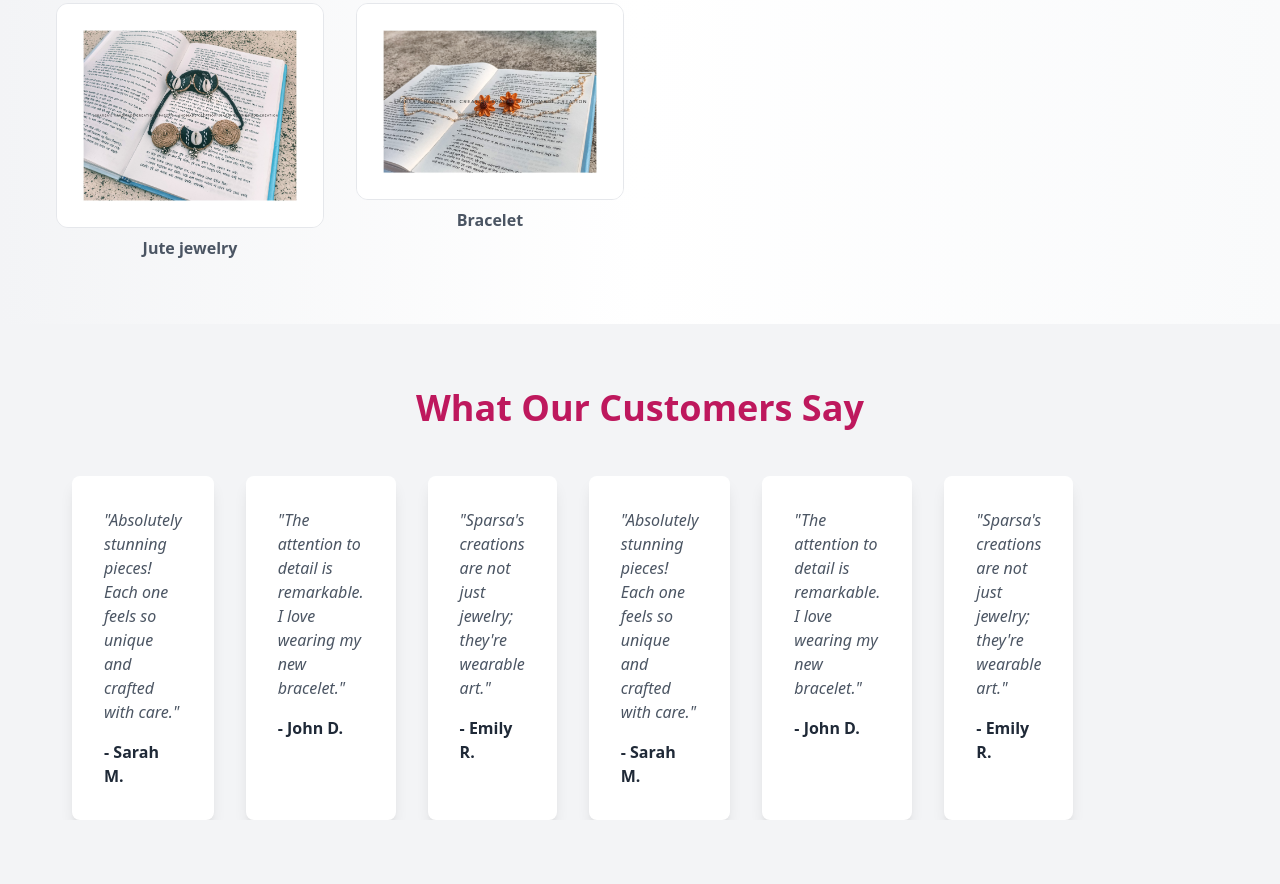
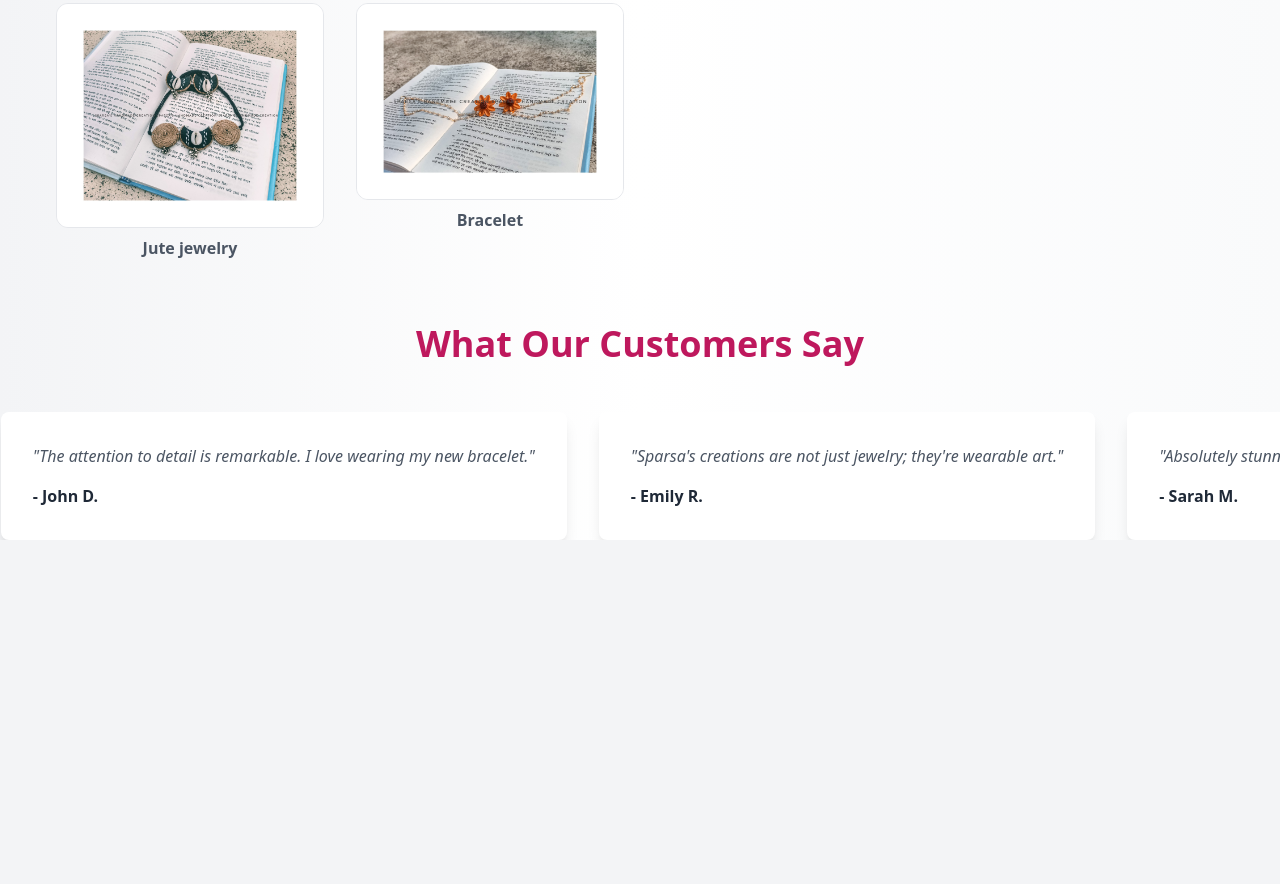
Before and after one commit to raghunath704/Sparsas, a plain HTML site: page index.html in a window 1280 px wide. Shown: the part 805-1689 px from the top of the page. After the commit the page ends 1345 px from the top, so only its background shows below. Drawn offline with nearby package versions, Linux system fonts and the light colour scheme.

Commit message:
Fixed testimonial section

```diff
--- a/index.html
+++ b/index.html
@@ -5,6 +5,7 @@
     <meta name="viewport" content="width=device-width, initial-scale=1.0">
     <title>Sparsa's Handmade</title>
     <link href="https://unpkg.com/tailwindcss@^1.0/dist/tailwind.min.css" rel="stylesheet">
+    <script src="https://code.jquery.com/jquery-3.6.0.min.js"></script>
     <link rel="stylesheet" href="tailwind.css">
     <style>
       @import url('https://fonts.googleapis.com/css2?family=Great+Vibes&display=swap');
@@ -113,88 +114,44 @@
 
   <!-- Customer Satisfaction Slider -->
 
-  <div class="bg-gray-100 py-16 px-10 ">
-
   <h2 class="text-2xl lg:text-4xl font-bold text-center text-pink-700 mb-12">What Our Customers Say</h2>
 
-    <div class="relative container mx-auto px-4">
-
-      <!-- Slider -->
-
-      <div class="overflow-hidden container mx-auto grid grid-cols-2 sm:grid-cols-3 lg:grid-cols-4 gap-8 px-4">
-
-        <div class="flex gap-8 transition-transform duration-300" id="testimonial-slider">
-
-          <!-- Testimonial 1 -->
-
-          <div class="bg-white p-8 rounded-lg shadow-lg min-w-[500px]">
-
+    <div class="relative container mx-auto">
+        <div class="testimonial-container flex">
+            <div class="testimonial bg-white p-8 rounded-lg shadow-lg">
                 <p class="text-gray-600 italic mb-4">"Absolutely stunning pieces! Each one feels so unique and crafted with care."</p>
-
                 <h4 class="text-gray-800 font-bold">- Sarah M.</h4>
-
             </div>
 
-          <!-- Testimonial 2 -->
-
-          <div class="bg-white p-8 rounded-lg shadow-lg min-w-[300px]">
-
+            <div class="testimonial bg-white p-8 rounded-lg shadow-lg">
                 <p class="text-gray-600 italic mb-4">"The attention to detail is remarkable. I love wearing my new bracelet."</p>
-
                 <h4 class="text-gray-800 font-bold">- John D.</h4>
-
             </div>
 
-          <!-- Testimonial 3 -->
-
-          <div class="bg-white p-8 rounded-lg shadow-lg min-w-[300px]">
-
+            <div class="testimonial bg-white p-8 rounded-lg shadow-lg">
                 <p class="text-gray-600 italic mb-4">"Sparsa's creations are not just jewelry; they're wearable art."</p>
-
                 <h4 class="text-gray-800 font-bold">- Emily R.</h4>
-
+            </div>
+          <div class="testimonial bg-white p-8 rounded-lg shadow-lg">
+                <p class="text-gray-600 italic mb-4">"Absolutely stunning pieces! Each one feels so unique and crafted with care."</p>
+                <h4 class="text-gray-800 font-bold">- Sarah M.</h4>
             </div>
 
-          <!-- Testimonial 1 -->
-
-          <div class="bg-white p-8 rounded-lg shadow-lg min-w-[300px]">
-
-            <p class="text-gray-600 italic mb-4">"Absolutely stunning pieces! Each one feels so unique and crafted with care."</p>
-
-            <h4 class="text-gray-800 font-bold">- Sarah M.</h4>
-
+            <div class="testimonial bg-white p-8 rounded-lg shadow-lg">
+                <p class="text-gray-600 italic mb-4">"The attention to detail is remarkable. I love wearing my new bracelet."</p>
+                <h4 class="text-gray-800 font-bold">- John D.</h4>
             </div>
 
-          <!-- Testimonial 2 -->
-
-          <div class="bg-white p-8 rounded-lg shadow-lg min-w-[300px]">
-
-            <p class="text-gray-600 italic mb-4">"The attention to detail is remarkable. I love wearing my new bracelet."</p>
-
-            <h4 class="text-gray-800 font-bold">- John D.</h4>
-
-          </div>
-
-          <!-- Testimonial 3 -->
-
-          <div class="bg-white p-8 rounded-lg shadow-lg min-w-[300px]">
-
+            <div class="testimonial bg-white p-8 rounded-lg shadow-lg">
                 <p class="text-gray-600 italic mb-4">"Sparsa's creations are not just jewelry; they're wearable art."</p>
-
                 <h4 class="text-gray-800 font-bold">- Emily R.</h4>
-
             </div>
 
         </div>
-
-      </div>
-
-    </div>
-
     </div>
 
 </section>
 
-
+    <script src="index.js"></script>
 </body>
 </html>
--- a/index.js
+++ b/index.js
@@ -1,11 +1,22 @@
-const slides = document.querySelector('.slides');
-const totalSlides = document.querySelectorAll('.slide').length;
-let currentIndex = 0;
+$(document).ready(function() {
+  let autoScrollInterval; // Store the interval ID
 
-function showNextSlide() {
-  currentIndex = (currentIndex + 1) % totalSlides; // Loop back to the first slide
-  slides.style.transform = `translateX(-${currentIndex * 100}%)`;
-}
+  function autoScroll() {
+      const container = $(".testimonial-container");
+      const firstTestimonial = container.find(".testimonial:first");
+      const testimonialWidth = firstTestimonial.outerWidth(true);
 
-// Slide every 5 seconds
-setInterval(showNextSlide, 5000);
+      container.animate({
+          scrollLeft: "+=" + testimonialWidth
+      }, 1000, "linear", function() {
+          if (container.scrollLeft() >= (container[0].scrollWidth - container.width())) {
+              container.scrollLeft(0);
+          }
+          clearInterval(autoScrollInterval); // Clear existing interval
+          autoScrollInterval = setTimeout(autoScroll, 3000); // Set new interval
+      });
+  }
+
+  // Start auto-scrolling AFTER the DOM is fully loaded
+  autoScrollInterval = setTimeout(autoScroll, 4000); // Initial delay
+});
--- a/tailwind.css
+++ b/tailwind.css
@@ -21,6 +21,22 @@
 }
 
 
+.testimonial-container {
+  overflow-x: hidden; /* Hide overflow */
+  white-space: nowrap; /* Prevent wrapping */
+  display: flex;
+  transition: transform 0.8s linear; /* Smooth transition */
+}
+
+.testimonial {
+  flex-shrink: 0;
+  min-width: 300px;
+  margin-right: 2rem;
+}
+.testimonial:last-child{
+  margin-right:0px;
+}
+
 
 
 .animate-fade-in {
```
Also changed, not shown: 1 other file. Lines whose indentation alone changed are shown as unchanged.
